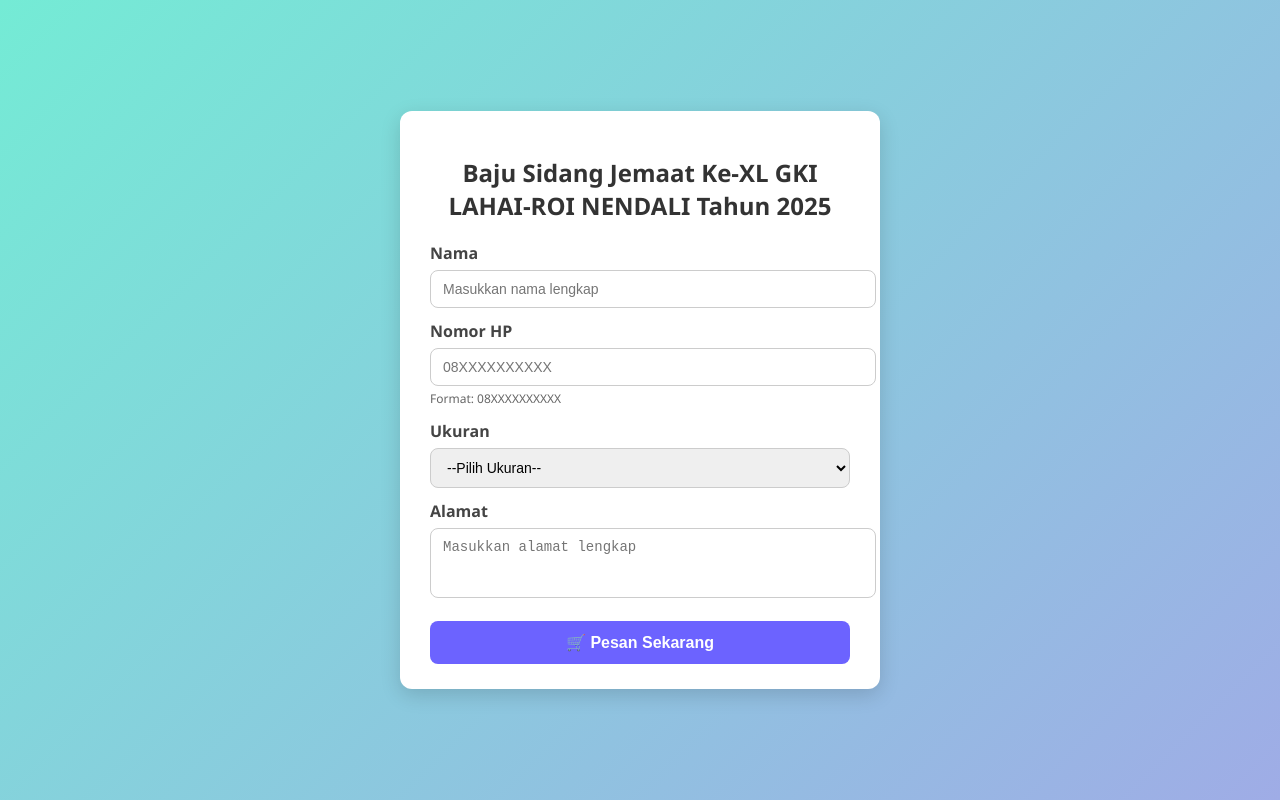
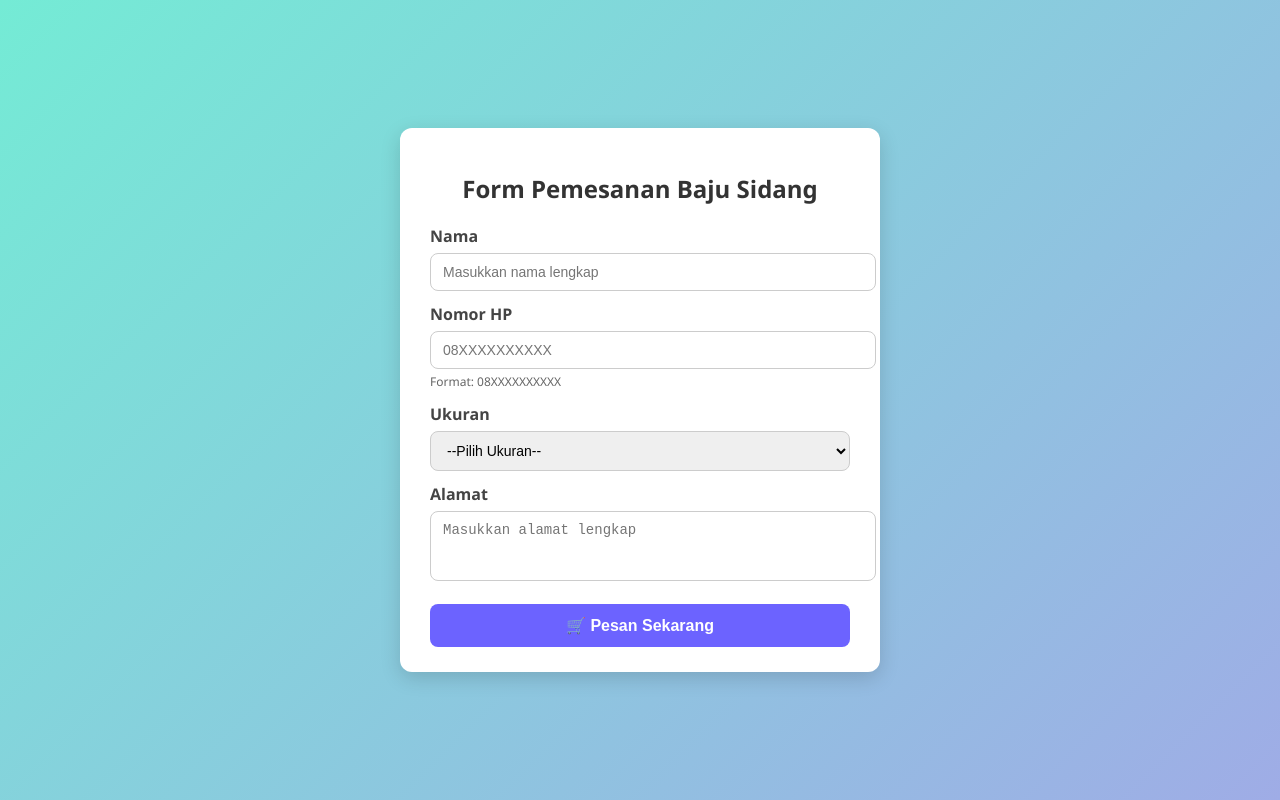
Before and after one commit to pamlahairoinendali/data, a plain HTML site: page index.html in a window 1280 px wide. Drawn offline with Linux system fonts and the light colour scheme.

Commit message:
Update index.html

```diff
--- a/index.html
+++ b/index.html
@@ -123,7 +123,7 @@
 </head>
 <body>
   <div class="container">
-    <h2>Baju Sidang Jemaat Ke-XL GKI LAHAI-ROI NENDALI Tahun 2025</h2>
+    <h2>Form Pemesanan Baju Sidang</h2>
 
     <form id="pesanForm">
       <label for="nama">Nama</label>
```
